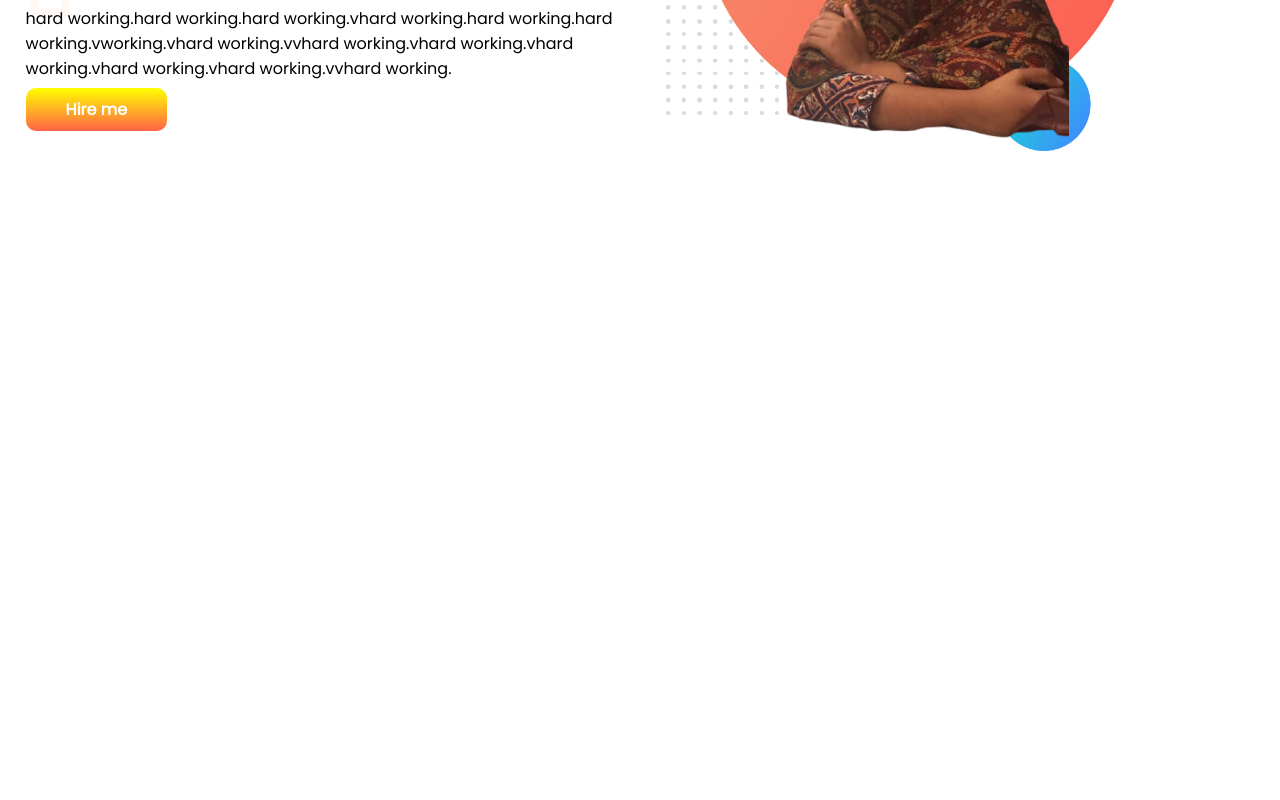
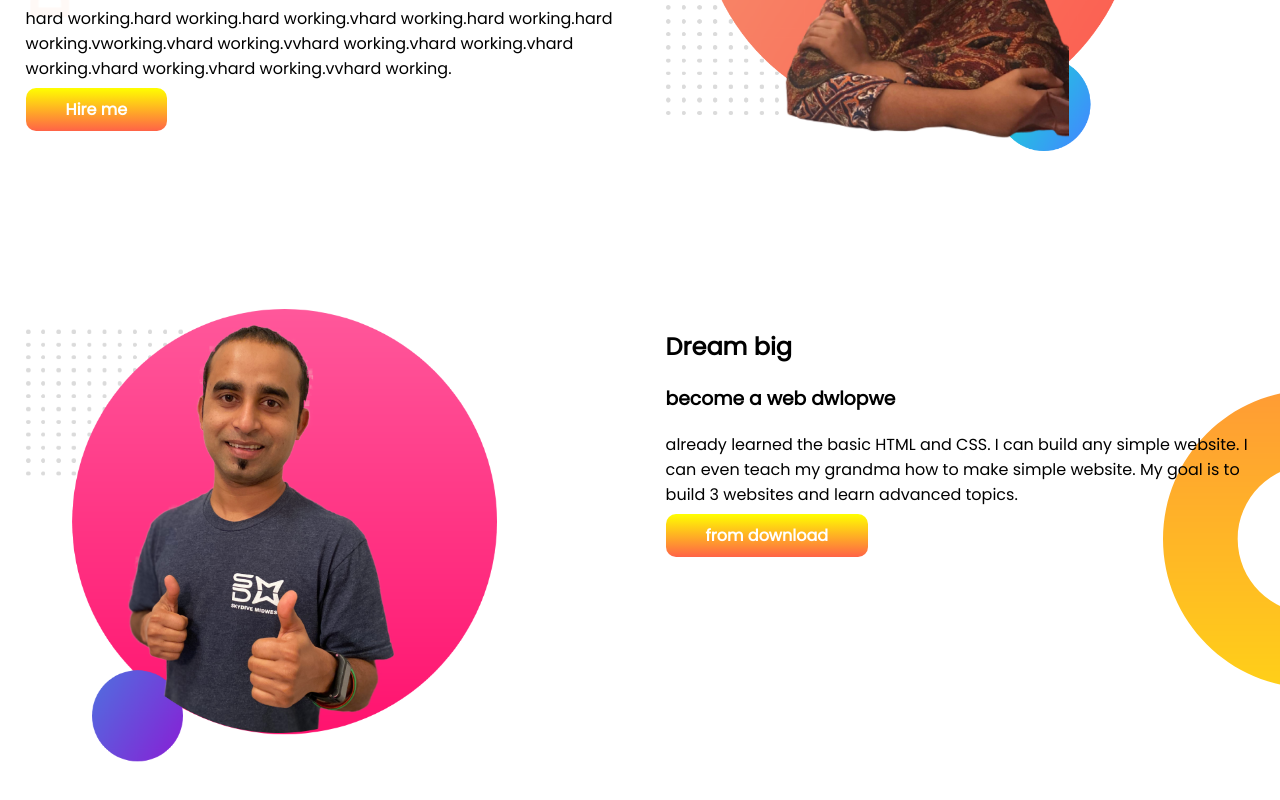
Before and after one commit to UmmayTakida/developer-portfoli, a plain HTML site: page index.html in a window 1280 px wide. Shown: the part 342-1142 px from the top of the page. Before the commit the page ends 800 px from the top, so only its background shows below. Drawn offline with Linux system fonts and the light colour scheme.

Commit message:
dream-big added

```diff
--- a/index.html
+++ b/index.html
@@ -29,6 +29,18 @@
 
 
     </section>
+    <section class="dream-big">
+        <div class="half-width">
+            <img src="images/jhankar2.png" alt="">
+        </div>
+        <div class="half-width">
+            <h2>Dream big</h2>
+            <h3>become a web dwlopwe</h3>
+            <p> already learned the basic HTML and CSS. I can build any simple website. I can even teach my grandma how
+                to make simple website. My goal is to build 3 websites and learn advanced topics.</p>
+            <a class="link-button" target="_blank" href="https://www.youtube.com/">from download</a>
+        </div>
+    </section>
 
 
 
--- a/style.css
+++ b/style.css
@@ -10,6 +10,7 @@ h1{
 }
 section{
     display: flex;
+    margin-bottom: 100px;
 }
 .half-width{
     width: 50%;
@@ -30,3 +31,8 @@ section{
     background-image: url(images/top-banner.png);
     background-repeat: no-repeat;
 }
+.dream-big{
+    background-image: url(images/dream-bg.png);
+    background-repeat: no-repeat;
+    background-position: right;
+}
```
